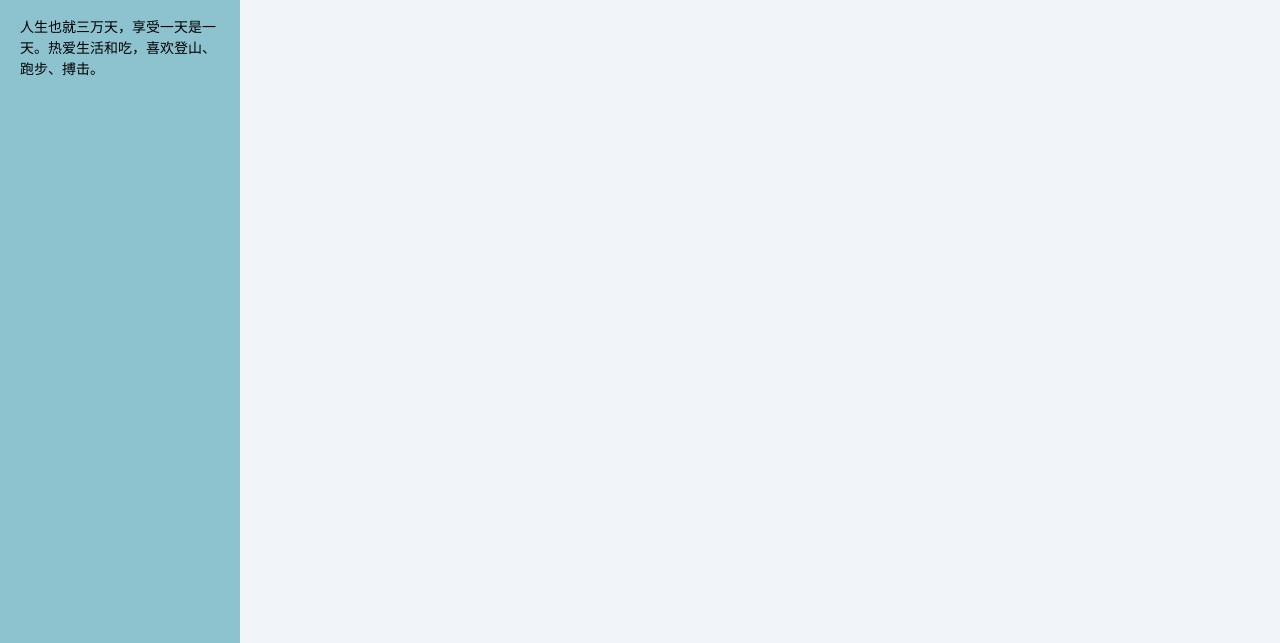
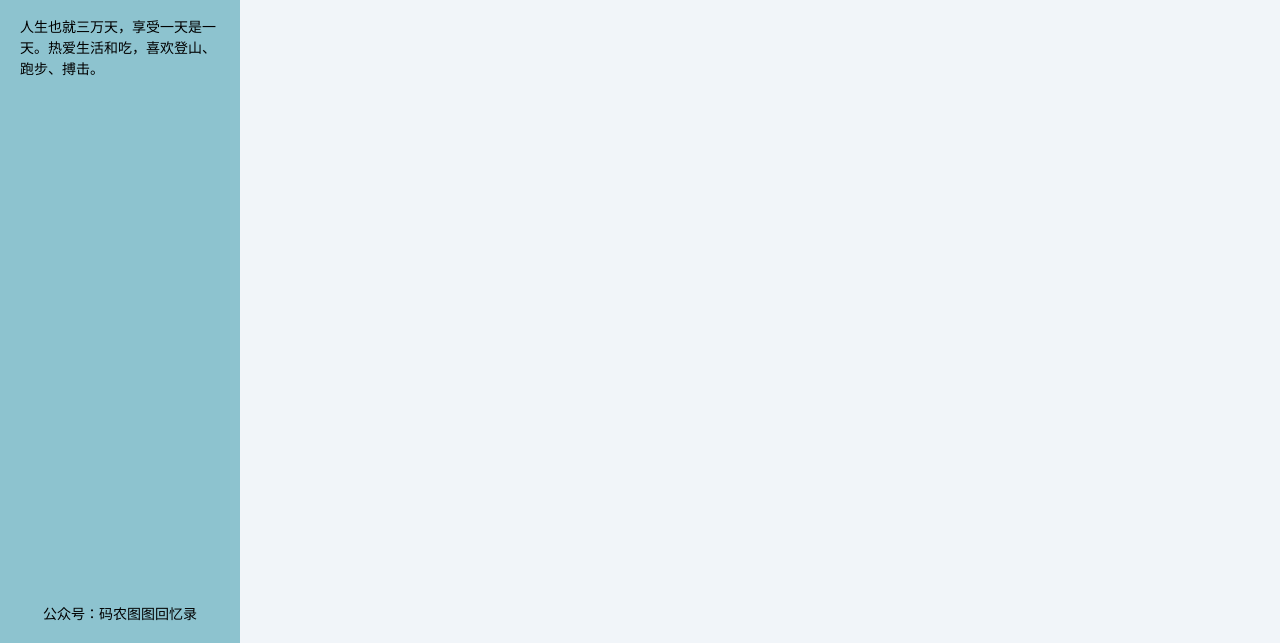
Before and after one commit to Aolef/q-blogs, an Astro site: page / in a window 1280 px wide. Shown: the part 157-800 px from the top of the page. Built offline with nearby package versions, Linux system fonts and the light colour scheme; Astro itself is replaced by a stand-in of ours.

Commit message:
✨ feat(公众号): 增加公众号信息

```diff
--- a/src/components/Introduce.astro
+++ b/src/components/Introduce.astro
@@ -12,5 +12,9 @@
     <div class="introduce-content">
         <div>人生也就三万天，享受一天是一天。热爱生活和吃，喜欢登山、跑步、搏击。</div>
     </div>
-    <div class="introduce-footer"></div>
+    <div class="introduce-footer">
+        <div>
+            <span>公众号：码农图图回忆录</span>
+        </div>
+    </div>
 </div>
--- a/src/styles/introduce.scss
+++ b/src/styles/introduce.scss
@@ -25,4 +25,13 @@
         line-height: 1.5;
         padding-top: 20px;
     }
+    &-footer {
+        position: absolute;
+        bottom: 0;
+        left: 0;
+        width: 100%;
+        padding: 20px 0;
+        font-size: 14px;
+        text-align: center;
+    }
 }
```
